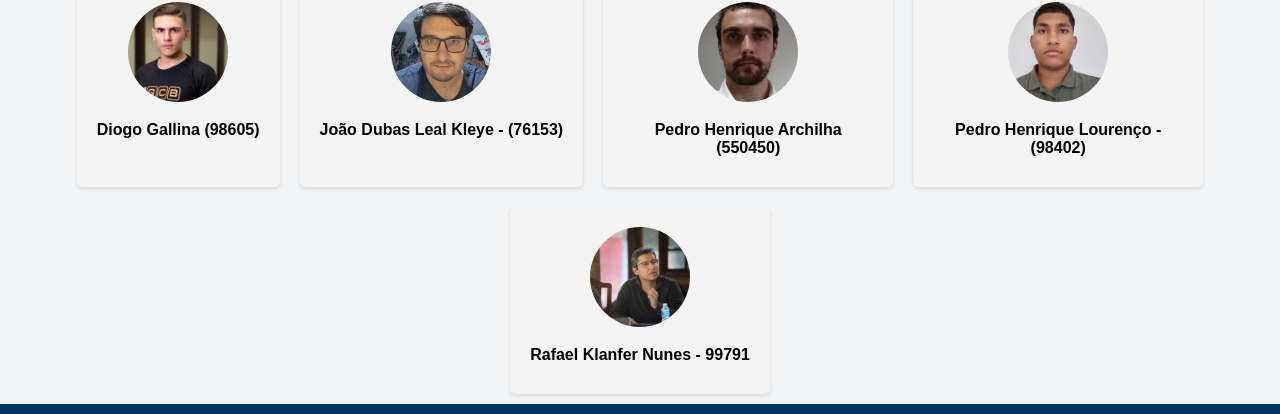
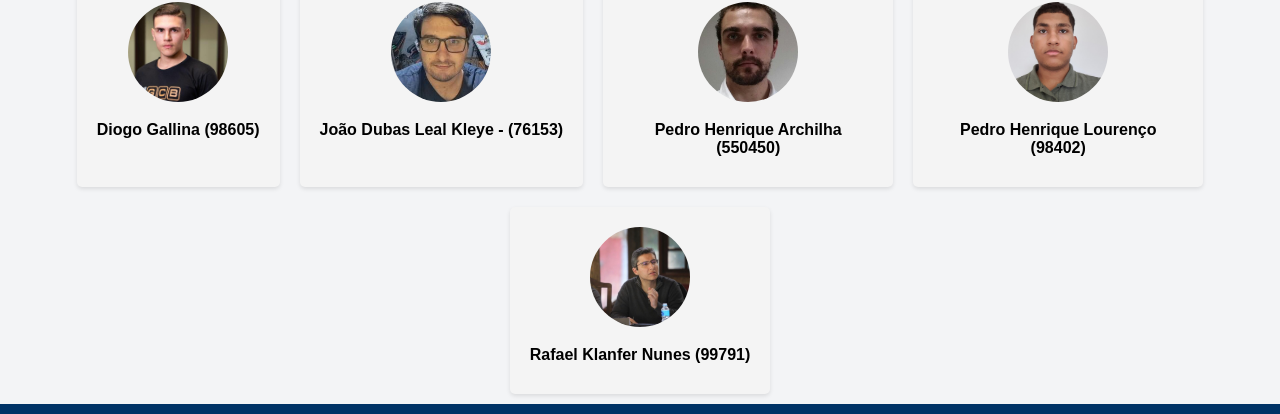
Before and after one commit to Hal9000-Porto/web_sprint3, a React (Vite) app: page /membros in a window 1280 px wide. Shown: the part 231-645 px from the top of the page. Built offline with nearby package versions, Linux system fonts and the light colour scheme.

Commit message:
ajuste rm

```diff
--- a/src/routes/Membros/index.jsx
+++ b/src/routes/Membros/index.jsx
@@ -79,7 +79,7 @@ const membrosDaEquipe = [
 
 
 
-        nome: 'Pedro Henrique Lourenço - (98402)',
+        nome: 'Pedro Henrique Lourenço (98402)',
 
 
 
@@ -101,7 +101,7 @@ const membrosDaEquipe = [
 
 
 
-        nome: 'Rafael Klanfer Nunes - 99791',
+        nome: 'Rafael Klanfer Nunes (99791)',
 
 
 
```
